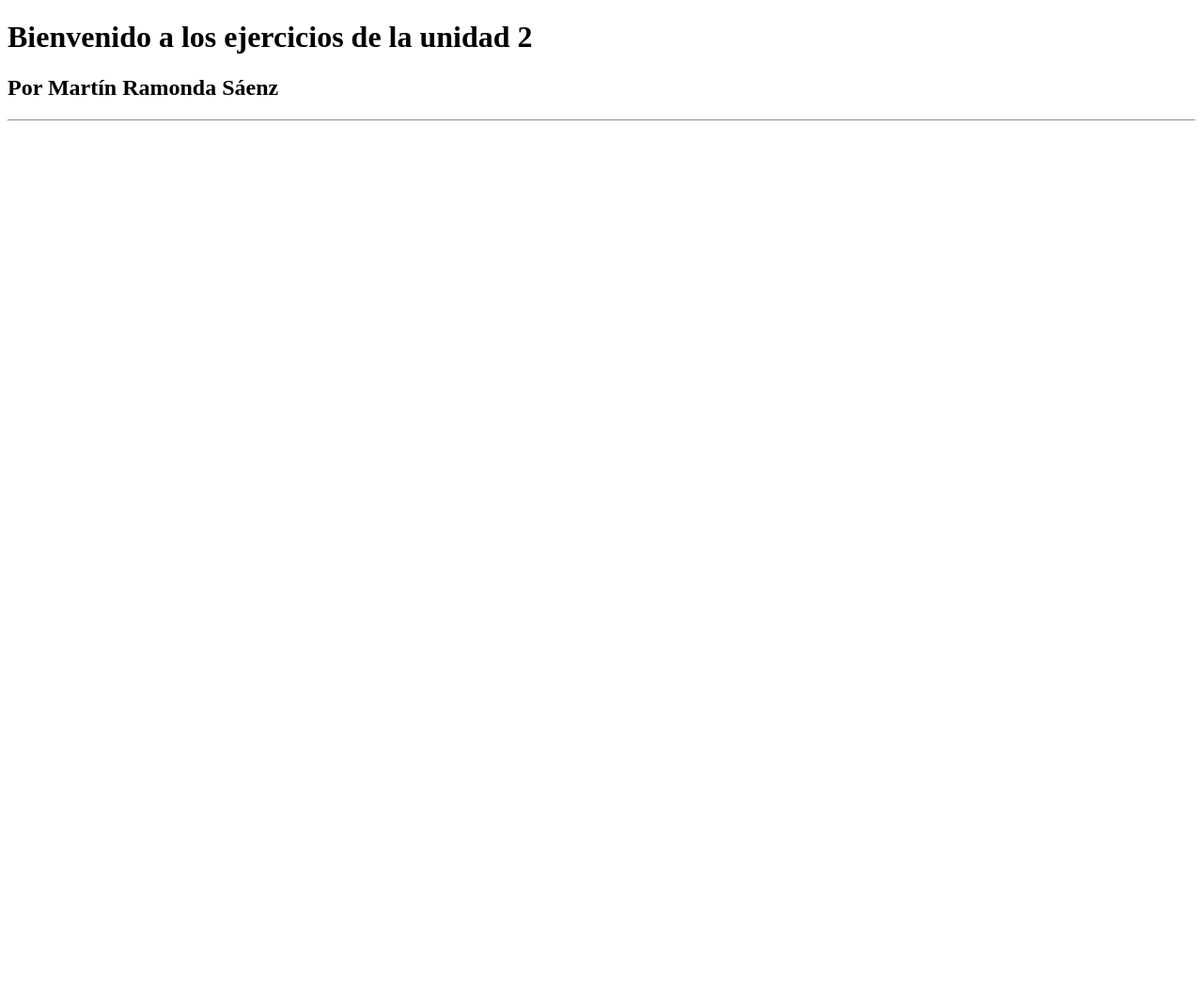
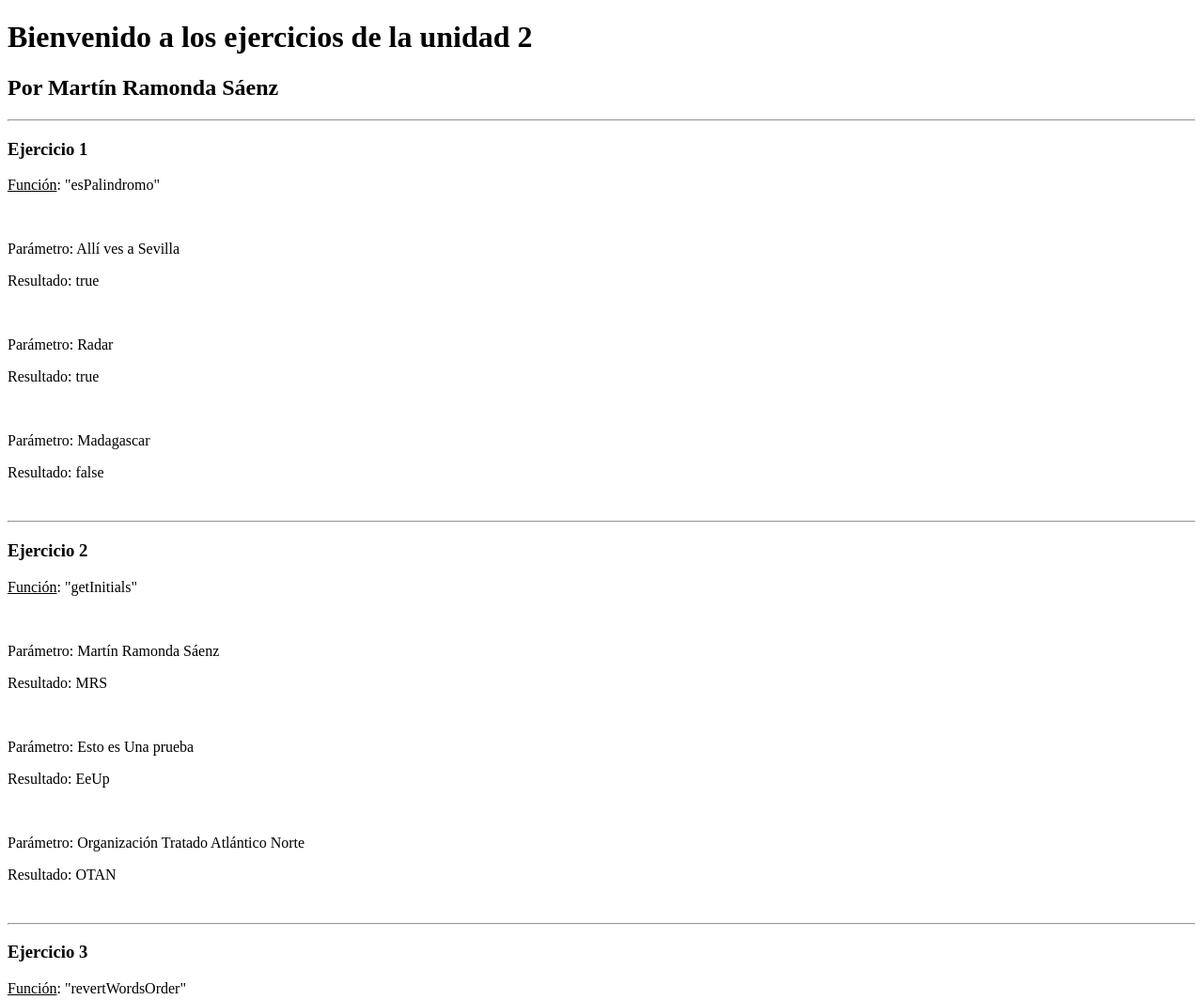
Before and after one commit to slimm1/dawRemote_25, a plain HTML site: page DWEC/ud2/index.html in a window 1280 px wide. Shown: the top 1064 px of the page at 94% size. Before the commit the page ends 800 px from the top, so only its background shows below. Drawn offline with Linux system fonts and the light colour scheme.

Commit message:
fixed js route in index.html

```diff
--- a/DWEC/ud2/index.html
+++ b/DWEC/ud2/index.html
@@ -4,7 +4,7 @@
     <meta charset="UTF-8">
     <meta name="viewport" content="width=device-width, initial-scale=1.0">
     <title>Document</title>
-    <script src="ejercicios.js"></script>
+    <script src="js/ejercicios.js"></script>
 </head>
 <body>
     <h1>Bienvenido a los ejercicios de la unidad 2</h1>
```
